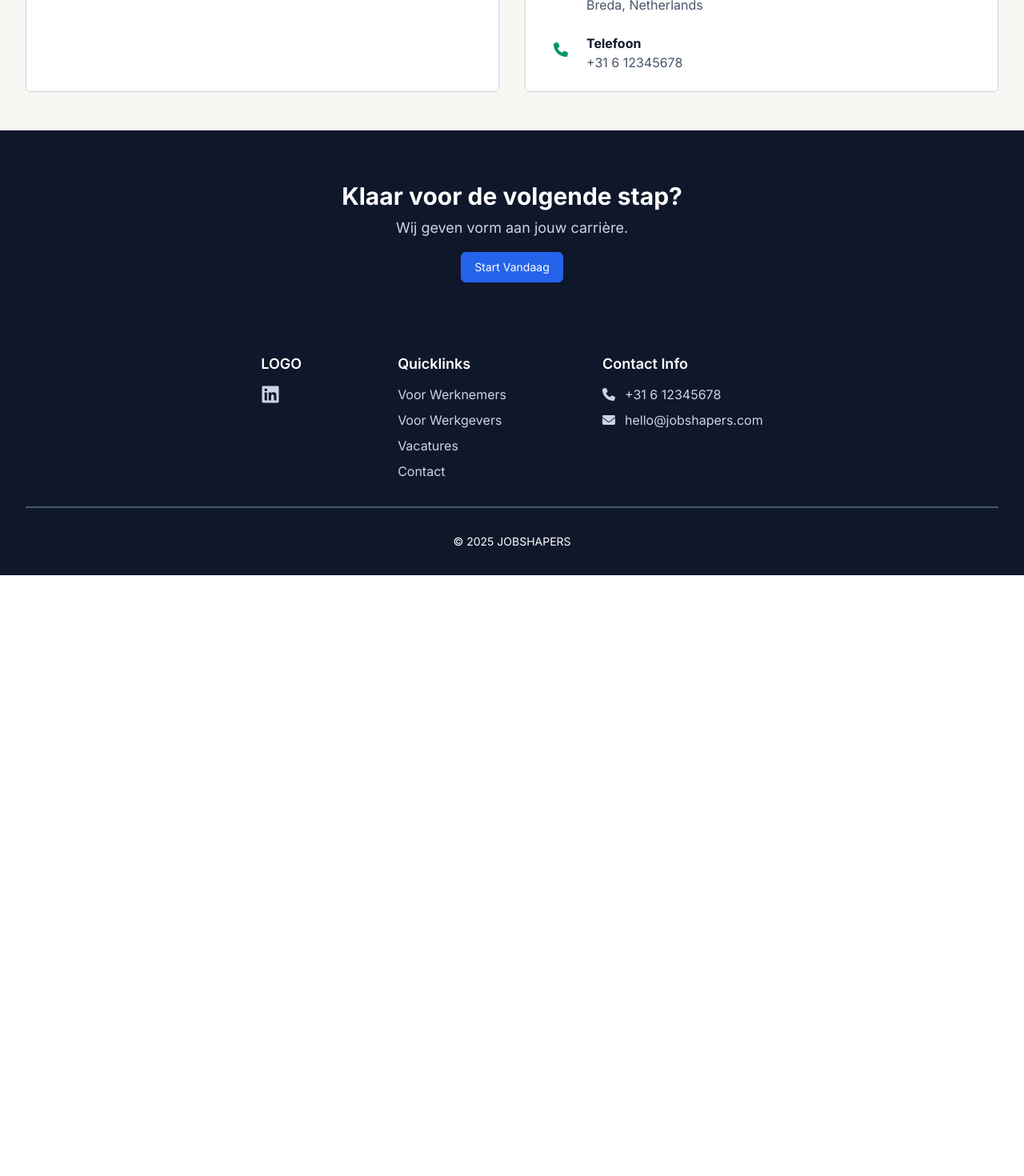
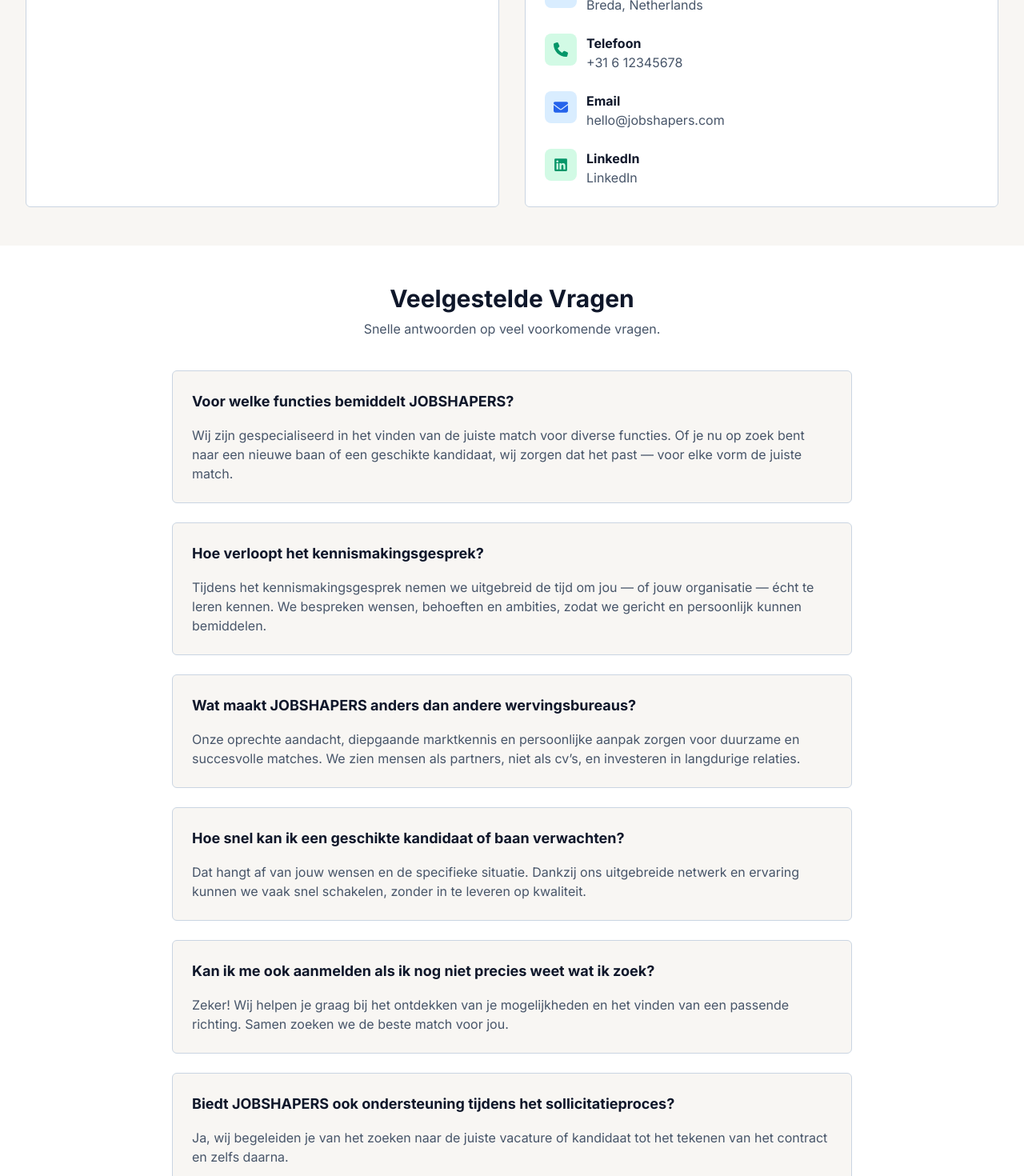
Before and after one commit to EdwinSch/jobshapers, a Next.js app: page /contact in a window 1280 px wide. Shown: the part 420-1890 px from the top of the page at 80% size. Before the commit the page ends 1139 px from the top, so only its background shows below. Built offline with nearby package versions, Linux system fonts and the light colour scheme.

Commit message:
added faq and fixed bugs

```diff
--- a/app/contact/page.jsx
+++ b/app/contact/page.jsx
@@ -1,5 +1,6 @@
 import ContactForm from "@/components/ContactForm";
 import ContactInfoBox from "@/components/ContactInfoBox";
+import Faq from "@/components/Faq";
 
 const ContactPage = () => {
   return (
@@ -17,10 +18,21 @@
 
       {/* Contact body */}
       <div className="bg-jsOffWhite">
-        <div className="mx-auto max-w-7xl py-8 md:py-12 px-4 md:px-6 lg:px-8 flex gap-8">
+        <div className="mx-auto max-w-7xl py-8 md:py-12 px-4 md:px-6 lg:px-8 flex flex-col md:flex-row gap-8">
           <ContactForm />
           <ContactInfoBox />
         </div>
+      </div>
+
+      {/* FAQ */}
+      <div className="mx-auto max-w-7xl py-8 md:py-12 px-4 md:px-6 lg:px-8">
+        <h2 className="mb-2 text-center text-2xl sm:text-3xl font-bold text-jsMidnight capitalize">
+          Veelgestelde vragen
+        </h2>
+        <p className="text-center text-jsText">
+          Snelle antwoorden op veel voorkomende vragen.
+        </p>
+        <Faq />
       </div>
     </>
   );
--- a/components/ContactInfoBox.jsx
+++ b/components/ContactInfoBox.jsx
@@ -16,18 +16,50 @@
 
       {/* Contact info items */}
       <div className="flex flex-col gap-6">
+        {/* location */}
         <ContactItem title="locatie" icon={FaLocationDot}>
           <p className="text-jsText">Breda, Netherlands</p>
         </ContactItem>
 
+        {/* Telephone */}
         <ContactItem
           title="telefoon"
           icon={FaPhone}
           iconColor="text-jsGreen"
-          iconShade="#d2fae5"
+          iconShade={"#d2fae5"}
         >
-          <a href="tel:+31 6 12345678" className="text-jsText">
+          <a
+            href="tel:+31 6 12345678"
+            className="text-jsText hover:text-jsMidnight duration-200"
+          >
             +31 6 12345678
+          </a>
+        </ContactItem>
+
+        {/* email */}
+        <ContactItem title="email" icon={FaEnvelope} iconColor="text-jsBlue">
+          <a
+            href="mailto:hello@jobshapers.com"
+            className="text-jsText hover:text-jsMidnight duration-200"
+          >
+            hello@jobshapers.com
+          </a>
+        </ContactItem>
+
+        {/* social */}
+        <ContactItem
+          title="LinkedIn"
+          icon={FaLinkedin}
+          iconColor="text-jsGreen"
+          iconShade={"#d2fae5"}
+        >
+          <a
+            href="https://linkedin.com/company/jobshapers"
+            target="_blank"
+            rel="noopener noreferrer"
+            className="text-jsText hover:text-jsMidnight duration-200"
+          >
+            LinkedIn
           </a>
         </ContactItem>
       </div>
--- a/components/ContactItem.jsx
+++ b/components/ContactItem.jsx
@@ -8,7 +8,8 @@
   return (
     <div className="flex gap-3">
       <div
-        className={`bg-[${iconShade}] w-10 h-10 rounded-lg grid place-items-center`}
+        className={`w-10 h-10 rounded-lg grid place-items-center`}
+        style={{ backgroundColor: iconShade }}
       >
         {Icon && <Icon size={18} className={iconColor} />}
       </div>
--- /dev/null
+++ b/components/Faq.jsx
@@ -0,0 +1,23 @@
+import faq from "@/data/faq.json";
+
+const Faq = () => {
+  return (
+    <section className="m-auto mt-10 max-w-[850px] flex flex-col gap-6">
+      {faq.map((item, idx) => {
+        return (
+          <article
+            key={idx}
+            className="p-6 bg-jsOffWhite border border-slate-300 rounded-md"
+          >
+            <h4 className="mb-4 text-jsMidnight text-lg font-bold">
+              {item.question}
+            </h4>
+            <p className="text-jsText">{item.answer}</p>
+          </article>
+        );
+      })}
+    </section>
+  );
+};
+
+export default Faq;
--- /dev/null
+++ b/data/faq.json
@@ -0,0 +1,30 @@
+[
+  {
+    "question": "Voor welke functies bemiddelt JOBSHAPERS?",
+    "answer": "Wij zijn gespecialiseerd in het vinden van de juiste match voor diverse functies. Of je nu op zoek bent naar een nieuwe baan of een geschikte kandidaat, wij zorgen dat het past — voor elke vorm de juiste match."
+  },
+  {
+    "question": "Hoe verloopt het kennismakingsgesprek?",
+    "answer": "Tijdens het kennismakingsgesprek nemen we uitgebreid de tijd om jou — of jouw organisatie — écht te leren kennen. We bespreken wensen, behoeften en ambities, zodat we gericht en persoonlijk kunnen bemiddelen."
+  },
+  {
+    "question": "Wat maakt JOBSHAPERS anders dan andere wervingsbureaus?",
+    "answer": "Onze oprechte aandacht, diepgaande marktkennis en persoonlijke aanpak zorgen voor duurzame en succesvolle matches. We zien mensen als partners, niet als cv’s, en investeren in langdurige relaties."
+  },
+  {
+    "question": "Hoe snel kan ik een geschikte kandidaat of baan verwachten?",
+    "answer": "Dat hangt af van jouw wensen en de specifieke situatie. Dankzij ons uitgebreide netwerk en ervaring kunnen we vaak snel schakelen, zonder in te leveren op kwaliteit."
+  },
+  {
+    "question": "Kan ik me ook aanmelden als ik nog niet precies weet wat ik zoek?",
+    "answer": "Zeker! Wij helpen je graag bij het ontdekken van je mogelijkheden en het vinden van een passende richting. Samen zoeken we de beste match voor jou."
+  },
+  {
+    "question": "Biedt JOBSHAPERS ook ondersteuning tijdens het sollicitatieproces?",
+    "answer": "Ja, wij begeleiden je van het zoeken naar de juiste vacature of kandidaat tot het tekenen van het contract en zelfs daarna."
+  },
+  {
+    "question": "Hoe kan ik contact opnemen met JOBSHAPERS?",
+    "answer": "Je kunt ons bereiken via het contactformulier op onze website, telefonisch of door een afspraak te plannen via onze online kalender. Wij helpen je graag verder."
+  }
+]
```
